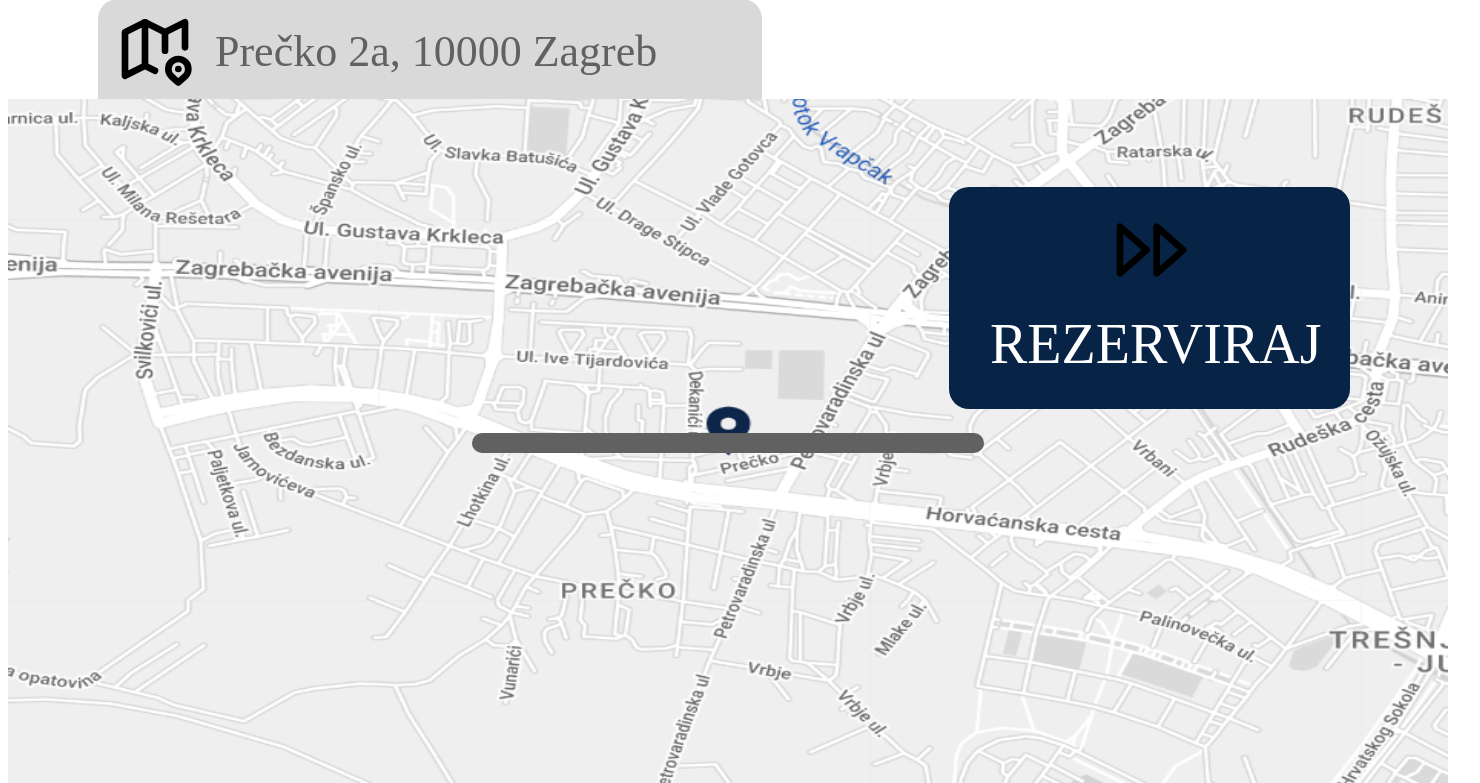
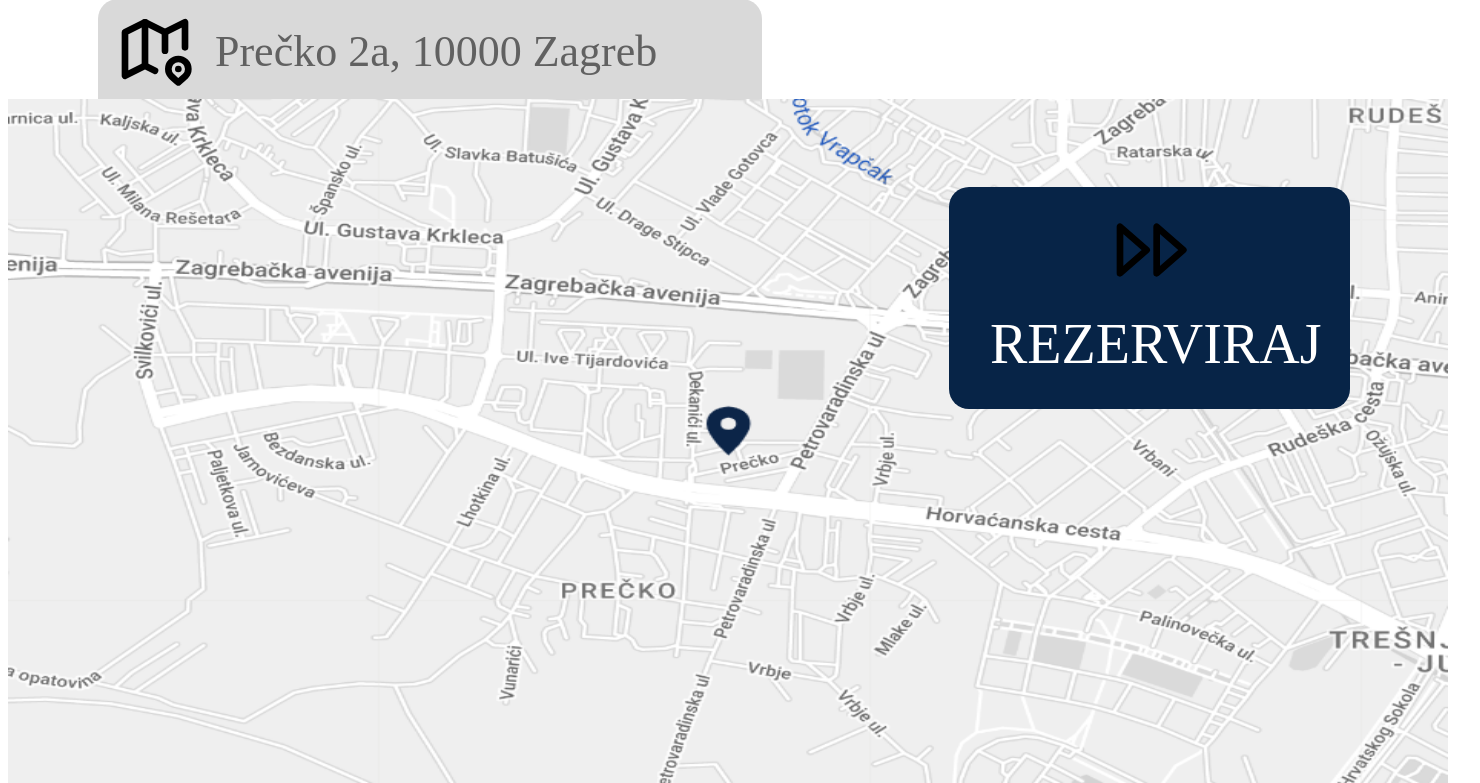
Before and after one commit to coreOf/public-property-reservations, a Django app: template webapp/webapp/templates/webapp/single-prostor.html in a window 1480 px wide. Shown: the part 2094-2877 px from the top of the page. Run offline with Django 4.2, Linux system fonts and the light colour scheme; the template is opened without the code that fills it, so the values that code supplies are empty.

Commit message:
Remove superfluous element on single-prostor.

```diff
--- a/webapp/webapp/templates/webapp/single-prostor.html
+++ b/webapp/webapp/templates/webapp/single-prostor.html
@@ -31,7 +31,6 @@
     <div style="width: 1440px; height: 900px; left: 0px; top: 436px; position: absolute; background: linear-gradient(180deg, rgba(0, 0, 0, 0) 59%, black 100%)"></div>
     <div style="left: 90px; top: 1162px; position: absolute; color: white; font-size: 96px; font-family: Space Grotesk; font-weight: 700; word-wrap: break-word">Velika dvorana</div>
     <div style="left: 90px; top: 1397px; position: absolute; color: #072447; font-size: 72px; font-family: Space Grotesk; font-weight: 500; word-wrap: break-word">Mjesni odbor Prečko</div>
-    <div style="width: 512px; height: 20px; left: 464px; top: 2519px; position: absolute; background: #616161; border-radius: 10px"></div>
     <div style="width: 1440px; height: 256px; left: 0px; top: 180px; position: absolute">
       <div style="width: 1440px; height: 256px; left: 0px; top: 0px; position: absolute; background: #072447"></div>
       <div style="width: 156px; height: 156px; left: 1247px; top: 50px; position: absolute">
```
